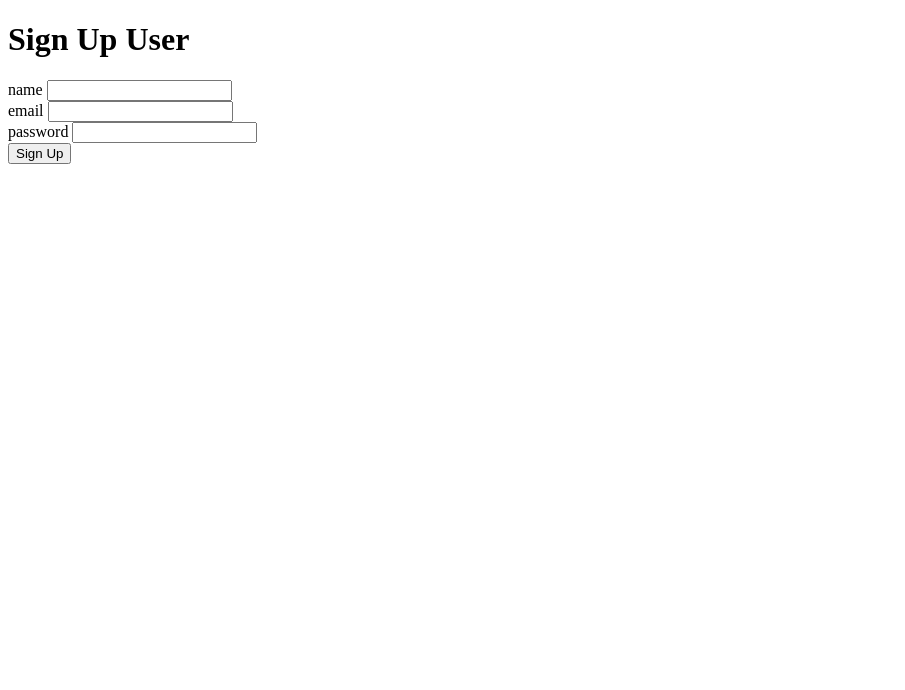
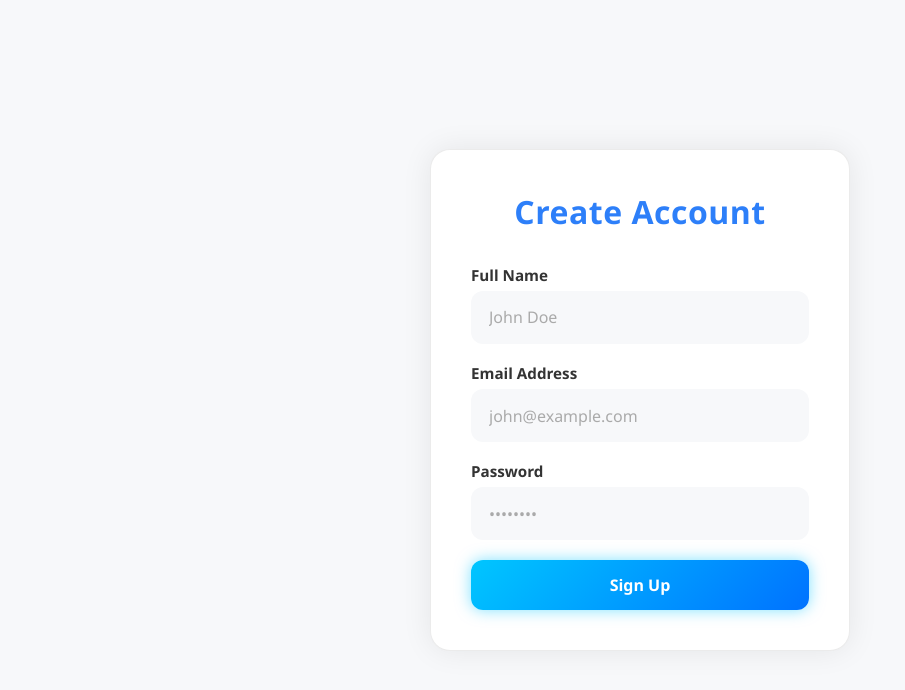
Before and after one commit to Lethal-Tempest/Service-Portal, a plain HTML site: page client/signUpUser.html in a window 1280 px wide. Shown: the whole page, without its empty margins (0-905 px from the left). Drawn offline with Linux system fonts and the light colour scheme.

Commit message:
ui enhanced

```diff
--- a/client/signUpUser.html
+++ b/client/signUpUser.html
@@ -1,19 +1,134 @@
 <!DOCTYPE html>
-<html>
+<html lang="en">
   <head>
+    <meta charset="UTF-8" />
     <title>Sign Up</title>
+    <style>
+      * {
+        box-sizing: border-box;
+        font-family: 'Segoe UI', Tahoma, Geneva, Verdana, sans-serif;
+        margin: 0;
+        padding: 0;
+      }
+
+      body {
+        min-height: 100vh;
+        background: #f7f8fa;
+        display: flex;
+        justify-content: center;
+        align-items: center;
+        padding: 2rem;
+      }
+
+      .glass-container {
+        background: rgba(255, 255, 255, 0.1);
+        border: 1px solid rgba(0, 0, 0, 0.08);
+        border-radius: 20px;
+        box-shadow: 0 0 30px rgba(0, 0, 0, 0.08);
+        backdrop-filter: blur(10px);
+        -webkit-backdrop-filter: blur(10px);
+        width: 100%;
+        max-width: 420px;
+        padding: 2.5rem;
+        color: #333;
+        background-color: white;
+        animation: fadeIn 1s ease forwards;
+        transform: translateY(20px);
+        opacity: 0;
+      }
+
+      @keyframes fadeIn {
+        to {
+          transform: translateY(0);
+          opacity: 1;
+        }
+      }
+
+      h1 {
+        text-align: center;
+        margin-bottom: 2rem;
+        font-size: 2rem;
+        letter-spacing: 0.5px;
+        color: #2d7ff9;
+      }
+
+      label {
+        display: block;
+        margin-bottom: 6px;
+        font-weight: 600;
+        font-size: 0.95rem;
+        color: #333;
+      }
+
+      input[type="text"],
+      input[type="email"],
+      input[type="password"] {
+        width: 100%;
+        padding: 0.85rem 1rem;
+        margin-bottom: 1.2rem;
+        border: 2px solid transparent;
+        border-radius: 12px;
+        background: #f7f8fa;
+        color: #111;
+        font-size: 1rem;
+        transition: 0.3s ease;
+      }
+
+      input::placeholder {
+        color: #aaa;
+      }
+
+      input:focus {
+        outline: none;
+        border: 2px solid #2d7ff9;
+        background: #ffffff;
+        box-shadow: 0 0 5px rgba(45, 127, 249, 0.25);
+      }
+
+      button[type="submit"] {
+        width: 100%;
+        padding: 0.9rem;
+        border: none;
+        border-radius: 12px;
+        font-size: 1rem;
+        font-weight: bold;
+        color: white;
+        background: linear-gradient(135deg, #00c6ff, #0072ff);
+        cursor: pointer;
+        box-shadow: 0 0 15px rgba(0, 198, 255, 0.5);
+        transition: transform 0.3s ease, box-shadow 0.3s ease;
+      }
+
+      button:hover {
+        transform: scale(1.03);
+        box-shadow: 0 0 25px rgba(0, 198, 255, 0.7);
+      }
+
+      @media (max-width: 480px) {
+        .glass-container {
+          padding: 1.8rem;
+        }
+      }
+    </style>
   </head>
   <body>
-    <h1>Sign Up User</h1>
-    <form id="signUpForm">
-      name <input type="text" name="name" required /><br />
-      email <input type="email" name="email" required /><br />
-      password <input type="password" name="password" required /><br />
-      <button type="submit">Sign Up</button>
-    </form>
+    <div class="glass-container">
+      <h1>Create Account</h1>
+      <form id="signUpForm">
+        <label for="name">Full Name</label>
+        <input type="text" id="name" name="name" placeholder="John Doe" required />
+
+        <label for="email">Email Address</label>
+        <input type="email" id="email" name="email" placeholder="john@example.com" required />
+
+        <label for="password">Password</label>
+        <input type="password" id="password" name="password" placeholder="••••••••" required />
+
+        <button type="submit">Sign Up</button>
+      </form>
+    </div>
 
     <script>
-      //Redeploying
       const form = document.getElementById("signUpForm");
 
       form.addEventListener("submit", async (e) => {
@@ -36,17 +151,20 @@
             throw new Error(data.message || "Signup failed");
           }
 
-          // Save token and optionally user data
           localStorage.setItem("token", data.token);
           localStorage.setItem("user", JSON.stringify(data.user));
 
-          // Redirect to homepage
           window.location.href = "login-standalone.html";
         } catch (err) {
           alert("Signup failed: " + err.message);
           console.error("Signup error:", err);
         }
       });
+
+
+      document.addEventListener("DOMContentLoaded", () => {
+        //  console.log(localStorage.getItem("token"));
+      });
     </script>
   </body>
 </html>
```
Also changed, not shown: client/index.html.html (+86 -2 lines).
